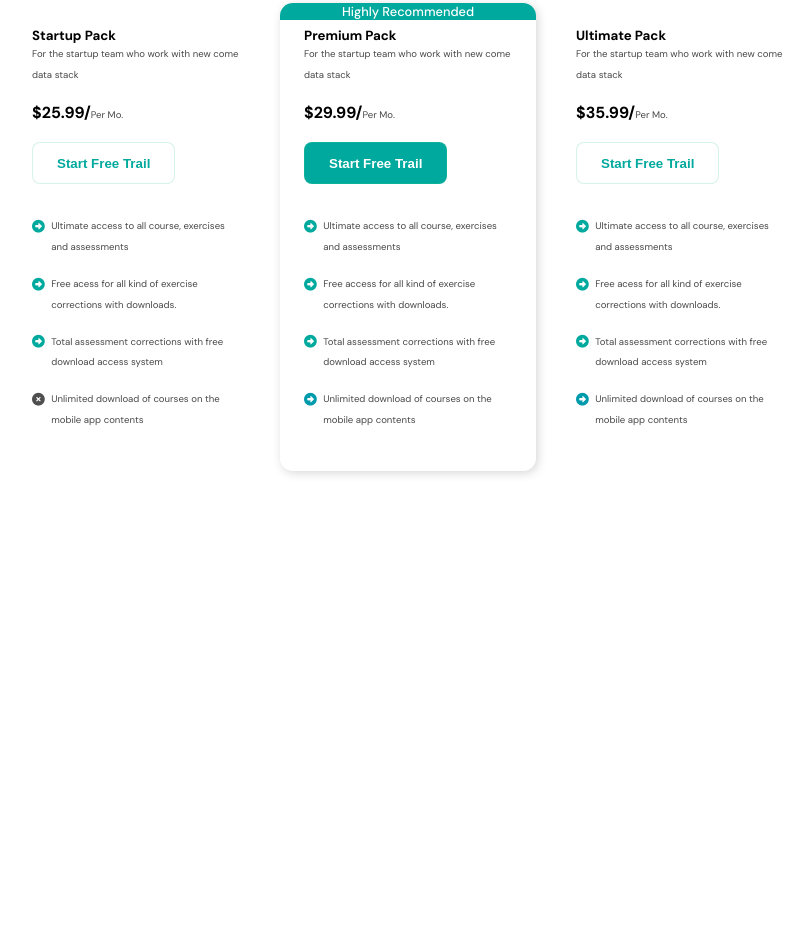
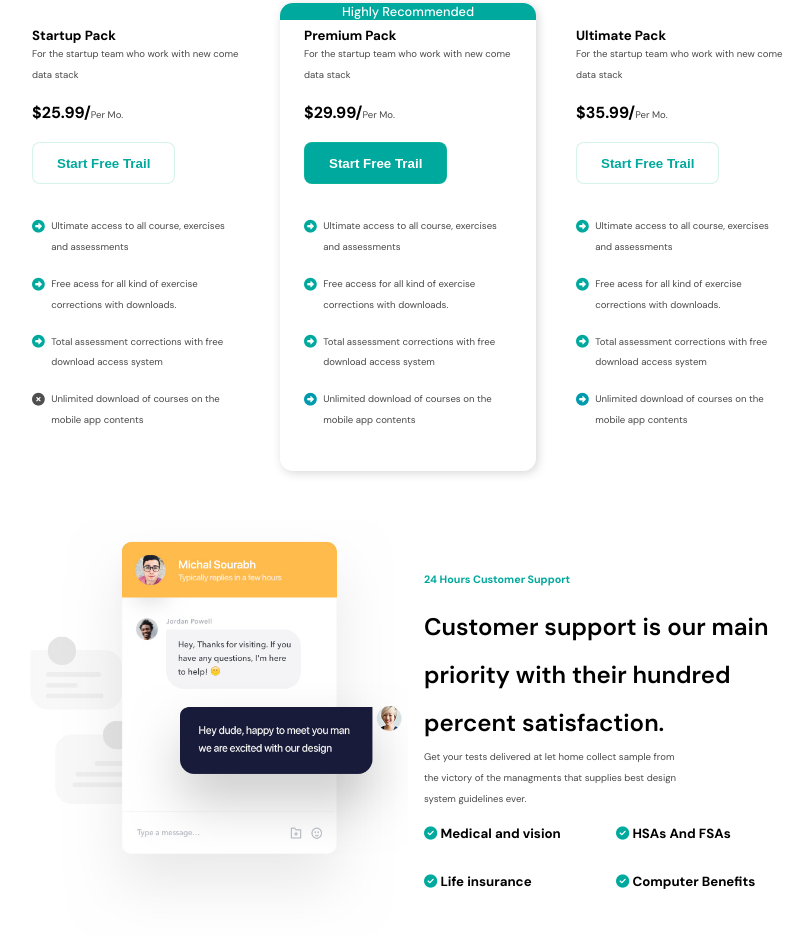
Before and after one commit to nayemislam2124/project-1, a plain HTML site: page index.html in a window 1280 px wide. Shown: the part 2152-3096 px from the top of the page, without its empty margins (232-1031 px from the left). Before the commit the page ends 2673 px from the top, so only its background shows below. Drawn offline with Linux system fonts and the light colour scheme.

Commit message:
some design added

```diff
--- a/index.html
+++ b/index.html
@@ -311,6 +311,32 @@
             </div>
         </section>
         <!-- feature section 5 end -->
+        <!-- service section start  -->
+        <section>
+            <div class="service-section-item-container">
+                <div class="service-section-items-picture">
+                    <img src="images/messenger1.png">
+                </div>
+                <div class="service-section-items-text">
+                    <h6>24 Hours Customer Support</h6>
+                    <h1>Customer support is our main priority with their hundred percent satisfaction.</h1>
+                    <p class="primary-p">Get your tests delivered at let home collect sample from <br> the victory of the managments that supplies best design <br> system guidelines ever.</p>
+                    <div class="service-details-container">
+                        <div class="service-details-items">
+
+                            <h5><i class="fa-solid fa-circle-check" style="color: #00a99d;"></i> Medical and vision <br> <i class="fa-solid fa-circle-check" style="color: #00a99d;"></i>
+                                Life insurance</h5>
+                        </div>
+                        <div class="service-details-items">
+
+                            <h5><i class="fa-solid fa-circle-check" style="color: #00a99d;"></i> HSAs And FSAs <br> <i class="fa-solid fa-circle-check" style="color: #00a99d;"></i>
+                                Computer Benefits</h5>
+                        </div>
+                    </div>
+                </div>
+            </div>
+        </section>
+        <!-- service section end -->
     </main>
     <!-- main section end -->
 </body>
--- a/style.css
+++ b/style.css
@@ -332,6 +332,33 @@ nav ul li a:hover{
     transition:all 0.4s ease;
 }
 /* feature section 5 end */
+/* service section styling start  */
+.service-section-item-container{
+    display:flex;
+    justify-content:center;
+    align-items:center;
+    max-width:800px;
+    margin:50px auto;
+    gap:1rem;
+}
+.service-section-items-picture img{
+    width:400px;
+}
+.service-section-items-text{
+    line-height:3rem;
+}
+.service-section-items-text h6{
+    color:#00A99D;
+    /* margin-bottom:8rem; */
+}
+.service-section-items-text h1{
+    font-weight:600;
+}
+.service-details-container{
+    display:grid;
+    grid-template-columns:repeat(2,1fr);
+}
+/* service section styling end */
 /* responsive - tablet approach start */
 @media screen and (min-width: 576px) and (max-width: 992px) {
     nav {
@@ -523,5 +550,10 @@ nav ul li a:hover{
         border:1px solid #00a99e31;
         border-radius:0.8rem;
     }
+    /* .service-section-item-container{
+        flex-direction:column;
+        justify-content:center;
+        align-items:center;
+    } */
 }
 /* responsive - mobile approach end */
```
Also changed, not shown: images/messenger1.png (added).
